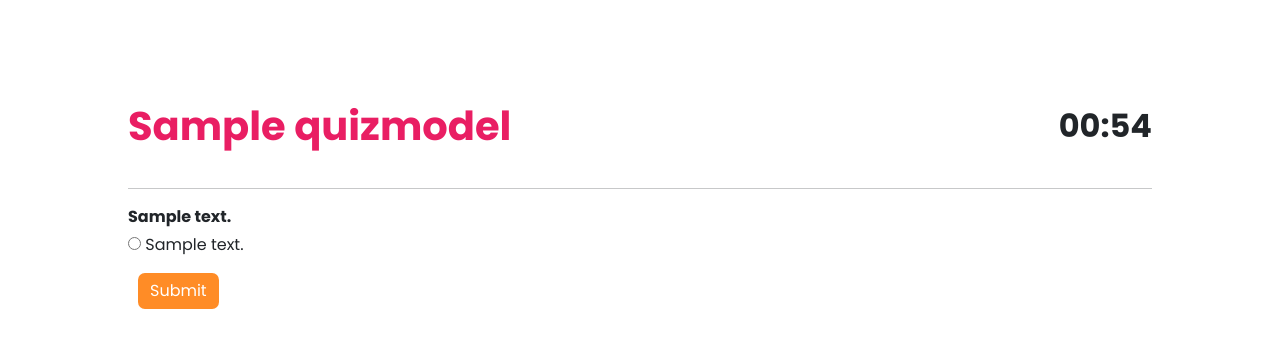
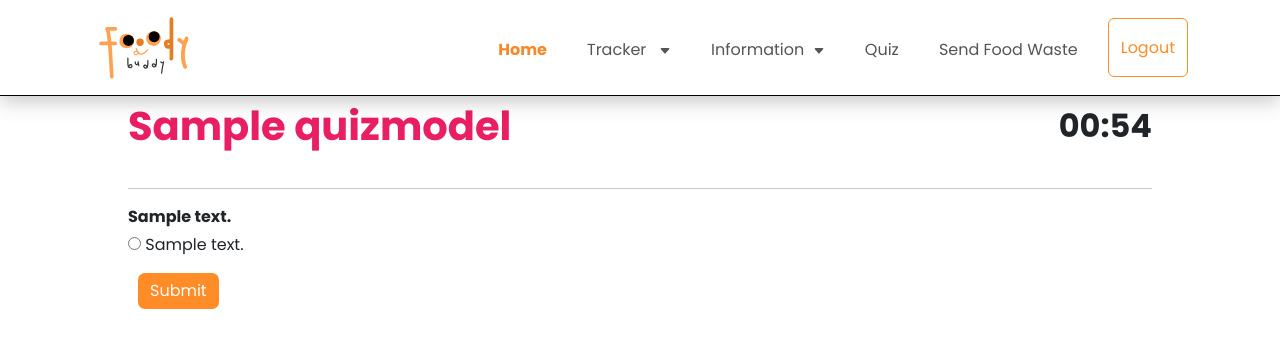
Before and after one commit to ramyanareswari/foody-railway, a Django app: page /mini-quiz/1/ in a window 1280 px wide. Shown: the top 348 px of the page. Run offline with Django 4.2, Linux system fonts and the light colour scheme; a user stored in the database is signed in; tables that the repository leaves empty hold one stand-in row (values such as "Sample post"); data that the repository does not hold is empty; some libraries are stand-ins or nearby versions.

Commit message:
fix miniquiz module again

```diff
--- a/miniquiz/forms.py
+++ b/miniquiz/forms.py
@@ -2,7 +2,6 @@ from django.forms import ModelForm
 from miniquiz.models import *
 
 # (DONE) Create form.
-# jadi redundant forms-nya cokkkk
 class MiniQuizForm(ModelForm):
     class Meta :
         model = QuizModel
--- a/miniquiz/templates/quiz.html
+++ b/miniquiz/templates/quiz.html
@@ -6,6 +6,75 @@
 {% endblock meta %}
 
 {% block content %}
+
+    <!-- NAVBAR START -->
+    <nav class="navbar sticky-top navbar-expand-lg navbar-light data-wow-delay container-fluid" style="position: fixed;" data-wow-delay="0.1s">
+        <div class="container">
+            <a href="{% url 'homepage:show_homepage' %}" class="navbar-brand ms-4 ms-lg-3">
+              <img src="{% static 'diary/foodybuddy.svg' %}" alt="Fooody">
+              <!-- <h1 class="fw-bold m-0" style="color:#FF9437">F<span style="color:#333">ooo</span>dy</h1> -->
+            </a>
+
+            <button class="navbar-toggler" type="button" data-toggle="collapse" data-target="#dropdownMenuOffset"
+              aria-controls="dropdownMenuOffset" aria-expanded="false" aria-label="Toggle navigation">
+              <span class="navbar-toggler-icon"></span>
+            </button>
+
+            <div class="collapse navbar-collapse" style="background-color:white;" id="dropdownMenuOffset">
+
+              <div class="navbar-nav ms-auto px-4 p-lg-0">
+                <a href="{% url 'homepage:show_homepage' %}" class="nav-item nav-link active fw-bold"
+                  style="color:#F68829">Home</a>
+
+                <li class="nav-item dropdown">
+                  <a class="nav-link dropdown-toggle" href="#" role="button" data-toggle="dropdown" aria-expanded="false">
+                    Tracker &nbsp;
+                    <svg xmlns="http://www.w3.org/2000/svg" width="12" height="12" fill="currentColor" class="bi bi-caret-down-fill" viewBox="0 0 16 16">
+                      <path d="M7.247 11.14 2.451 5.658C1.885 5.013 2.345 4 3.204 4h9.592a1 1 0 0 1 .753 1.659l-4.796 5.48a1 1 0 0 1-1.506 0z"/>
+                    </svg>
+                  </a>
+                  <ul class="dropdown-menu">
+                    <li><a class="dropdown-item" href="{% url 'diary:show_diary' %}">Food Diary</a></li>
+                    <li>
+                      <hr class="dropdown-divider">
+                    </li>
+                    <li><a class="dropdown-item" href="{% url 'expiry:show_expiry' %}">Expiration Tracker</a></li>
+                  </ul>
+                </li>
+
+                <li class="nav-item dropdown">
+                  <a class="nav-link dropdown-toggle" href="#" role="button" data-toggle="dropdown" aria-expanded="false" >
+                    Information&nbsp;
+                    <svg xmlns="http://www.w3.org/2000/svg" width="12" height="12" fill="currentColor" class="bi bi-caret-down-fill" viewBox="0 0 16 16">
+                      <path d="M7.247 11.14 2.451 5.658C1.885 5.013 2.345 4 3.204 4h9.592a1 1 0 0 1 .753 1.659l-4.796 5.48a1 1 0 0 1-1.506 0z"/>
+                    </svg>
+                  </a>
+
+                  <ul class="dropdown-menu">
+                    <li><a class="dropdown-item" href="{% url 'tips:show_tips_article' %}">Articles</a></li>
+                    <li>
+                      <hr class="dropdown-divider">
+                    </li>
+                    <li><a class="dropdown-item" href="{% url 'organization:show_organization' %}">Food Waste Organizations</a></li>
+                  </ul>
+                </li>
+
+                <a href="{% url 'miniquiz:show-quiz-homepage' %}" class="nav-item nav-link">Quiz</a>
+
+                <a href="{% url 'send_foodwaste:show_foodwaste' %}" class="nav-item nav-link">Send Food Waste</a>
+
+                {% if user.is_authenticated %}
+                <button type="button" class="btn btn-outline"><a href="{% url 'homepage:logout' %}">Logout</a></button>
+                {% else %}
+                <button type="button" class="btn btn-outline"><a href="{% url 'homepage:login' %}">Login</a></button>
+                {% endif %}
+              </div>
+            </div>
+            </div>
+          </div>
+        </nav>
+        <!-- NAVBAR -->
+
 <div class="main-content">
     <div class="content">
         <div class="rows">
```
Also changed, not shown: miniquiz/templates/main.html (+18 -9 lines), miniquiz/admin.py (line endings or trailing spaces).
